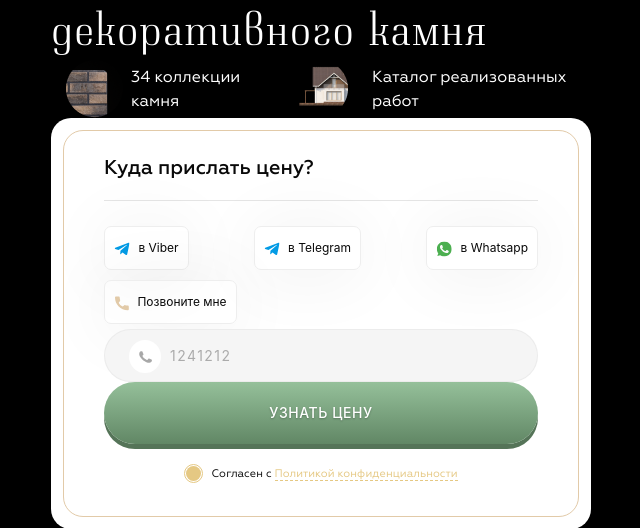
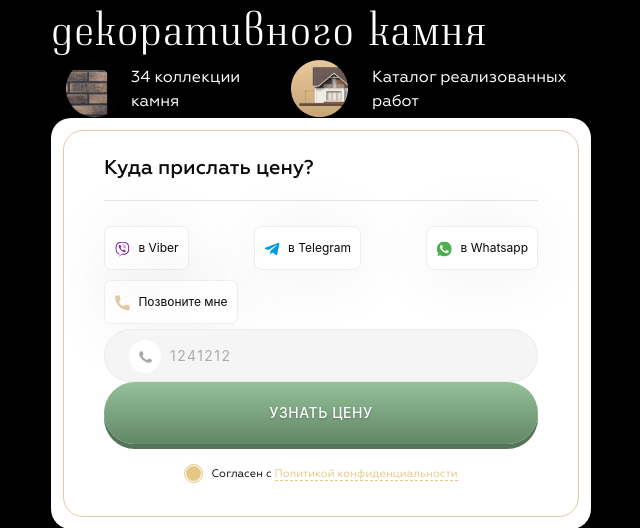
Before and after one commit to Harold-bot/Harold_bot.github.io, a PHP site: page /index.html in a window 1280 px wide. Shown: the part 2614-3142 px from the top of the page, without its empty margins (34-674 px from the left). Run offline with PHP 8.4, Linux system fonts and the light colour scheme.

Commit message:
solve mergin proplems

```diff
--- a/assets/css/style.css
+++ b/assets/css/style.css
@@ -196,6 +196,8 @@ form hr {
 
 .form_social label img {
   margin-right: 5px;
+  height: 16px;
+  width: 16px;
 }
 
 .form_social-hover-icon {
--- a/index.html
+++ b/index.html
@@ -106,7 +106,7 @@
                     <div class="form_social form_social-viber">
                       <input type="radio" name="size" id="size_1" value="small">
                       <label for="size_1">
-                        <img src="assets/img/form_icons/telegram.svg" alt="">
+                        <img src="assets/img/form_icons/viber_reverse.svg" alt="">
                         <img class="form_social-hover-icon" src="assets/img/form_icons/viber.svg" alt="">
                         в Viber
                       </label>
@@ -115,6 +115,7 @@
                       <input type="radio" name="size" id="size_2" value="small">
                       <label for="size_2">
                         <img src="assets/img/form_icons/telegram.svg" alt="">
+                        <img class="form_social-hover-icon" src="assets/img/form_icons/telegram_reverse.svg" alt="">
                         в Telegram
                       </label>
                     </div>
@@ -122,6 +123,7 @@
                       <input type="radio" name="size" id="size_3" value="small">
                       <label for="size_3">
                         <img src="assets/img/form_icons/whatsapp.svg" alt="">
+                        <img class="form_social-hover-icon" src="assets/img/form_icons/whatsapp_reverse.svg" alt="">
                         в Whatsapp
                       </label>
                     </div>
@@ -129,6 +131,7 @@
                       <input type="radio" name="size" id="size_4" value="small">
                       <label for="size_4">
                         <img src="assets/img/form_icons/tel_btn.svg" alt="">
+                        <img class="form_social-hover-icon" src="assets/img/form_icons/tel_btn-reverse.svg" alt="">
                         Позвоните мне
                       </label>
                     </div>
@@ -273,7 +276,7 @@
                   <div class="form_social form_social-viber">
                     <input type="radio" name="size" id="size_1" value="small">
                     <label for="size_1">
-                      <img src="assets/img/form_icons/telegram.svg" alt="">
+                      <img src="assets/img/form_icons/viber_reverse.svg" alt="">
                       <img class="form_social-hover-icon" src="assets/img/form_icons/viber.svg" alt="">
                       в Viber
                     </label>
@@ -282,6 +285,7 @@
                     <input type="radio" name="size" id="size_2" value="small">
                     <label for="size_2">
                       <img src="assets/img/form_icons/telegram.svg" alt="">
+                      <img class="form_social-hover-icon" src="assets/img/form_icons/telegram_reverse.svg" alt="">
                       в Telegram
                     </label>
                   </div>
@@ -289,6 +293,7 @@
                     <input type="radio" name="size" id="size_3" value="small">
                     <label for="size_3">
                       <img src="assets/img/form_icons/whatsapp.svg" alt="">
+                      <img class="form_social-hover-icon" src="assets/img/form_icons/whatsapp_reverse.svg" alt="">
                       в Whatsapp
                     </label>
                   </div>
@@ -296,6 +301,7 @@
                     <input type="radio" name="size" id="size_4" value="small">
                     <label for="size_4">
                       <img src="assets/img/form_icons/tel_btn.svg" alt="">
+                      <img class="form_social-hover-icon" src="assets/img/form_icons/tel_btn-reverse.svg" alt="">
                       Позвоните мне
                     </label>
                   </div>
```
Also changed, not shown: assets/img/catalog_icons/pluce_2.png, assets/img/form_icons/tel_btn-reverse.svg (added), assets/img/form_icons/telegram_reverse.svg (added), assets/img/form_icons/viber.png (deleted), assets/img/form_icons/viber_reverse.svg (added), assets/img/form_icons/whatsapp_reverse.svg (added).
